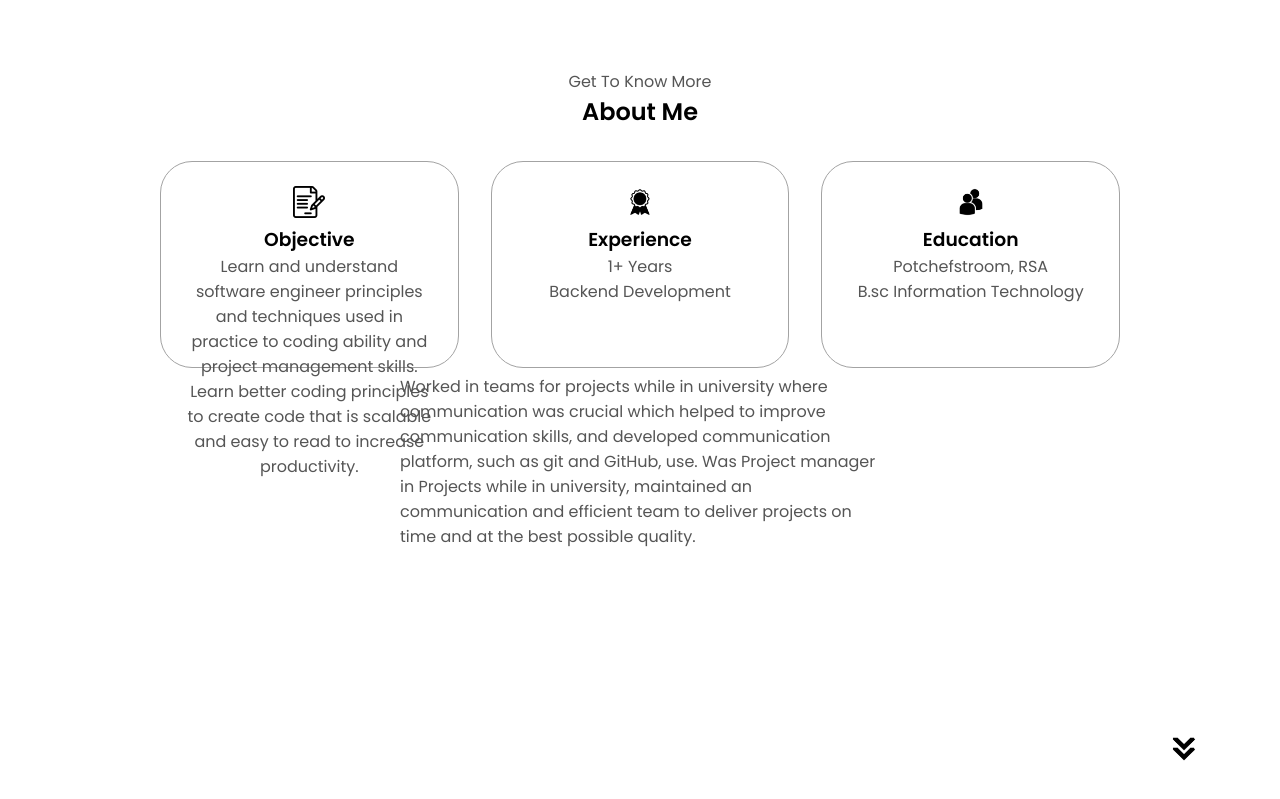
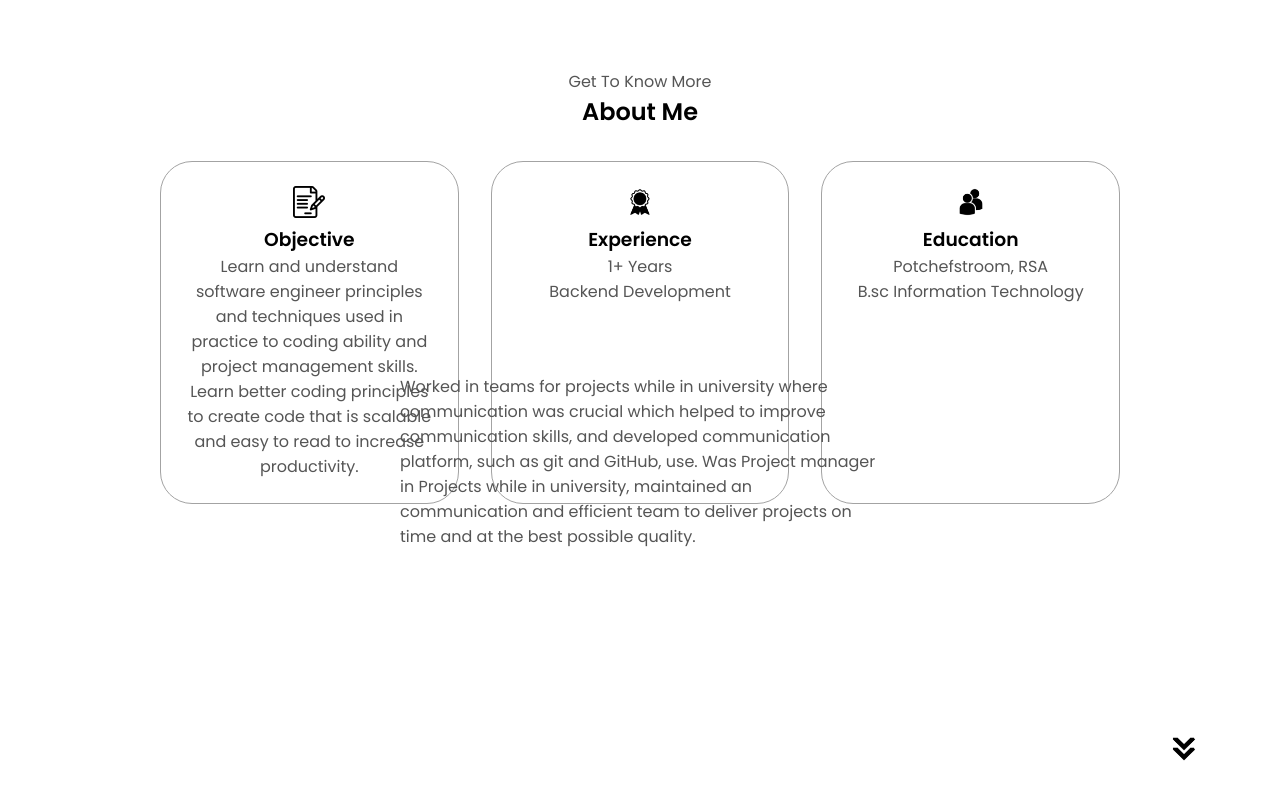
Before and after one commit to joubasaurusREX/New-folder, a plain HTML site: page index.html in a window 1280 px wide. Shown: the part 1507-2306 px from the top of the page. Drawn offline with Linux system fonts and the light colour scheme.

```diff
--- a/style.css
+++ b/style.css
@@ -222,7 +222,7 @@ section {
 }
 
 .btn-color-1,
-.btn-color-2 :hover {
+.btn-color-2 {
   background: rgb(53, 53, 53);
   color: white;
 }
@@ -232,12 +232,9 @@ section {
   color: black;
 }
 
-.btn-color-2 {
-  background-color: none;
-}
-
 .btn-color-2:hover {
-  border: rgb(255, 255, 255) 0.1rem solid;
+  background: rgb(255, 255, 255);
+  color: black;
 }
 
 .btn-container {
@@ -252,7 +249,6 @@ section {
   gap: 2rem;
   margin-bottom: 2rem;
   margin-top: 2rem;
-  display: flex;
   justify-content: space-between;
 }
 
@@ -260,11 +256,11 @@ section {
   justify-content: center;
   flex-direction: column;
   display: flex;
-  align-items: flex-end;
+  flex: 1;
 }
 
 .about-containers,
-.about {
+.about-details-container {
   display: flex;
 }
 
@@ -276,8 +272,7 @@ section {
 
 .details-container {
   padding: 1.5rem;
-  flex: 1rem;
-  height: 30%;
+  flex: 1;
   background: white;
   border-radius: 2rem;
   border: rgb(53, 53, 53) 0.1rem solid;
@@ -288,6 +283,9 @@ section {
 .section-container {
   gap: 4rem;
   height: 80%;
+  display: flex;
+  flex-wrap: wrap;
+  align-items: flex-start;
 }
 
 .text-container {
```
